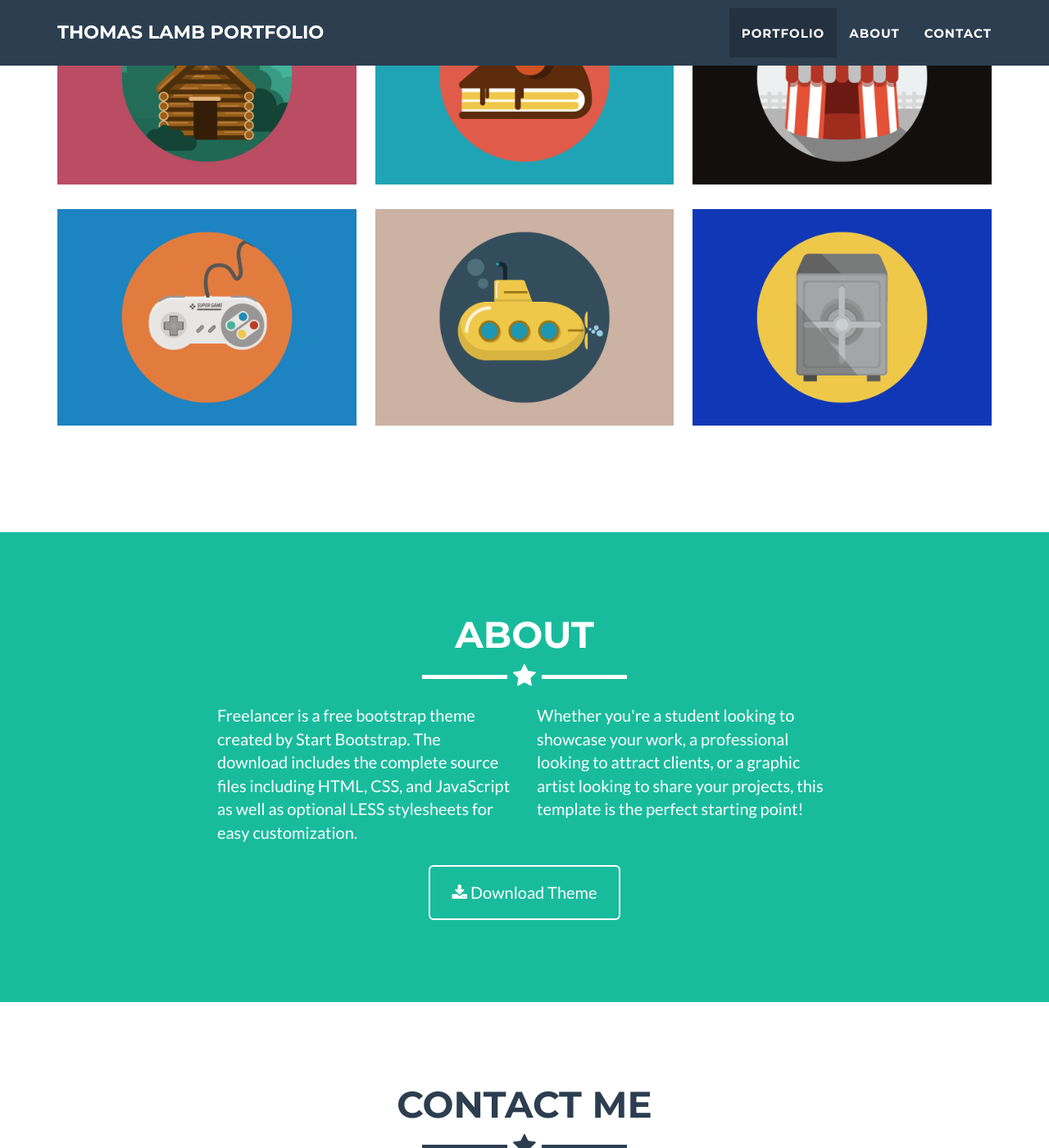
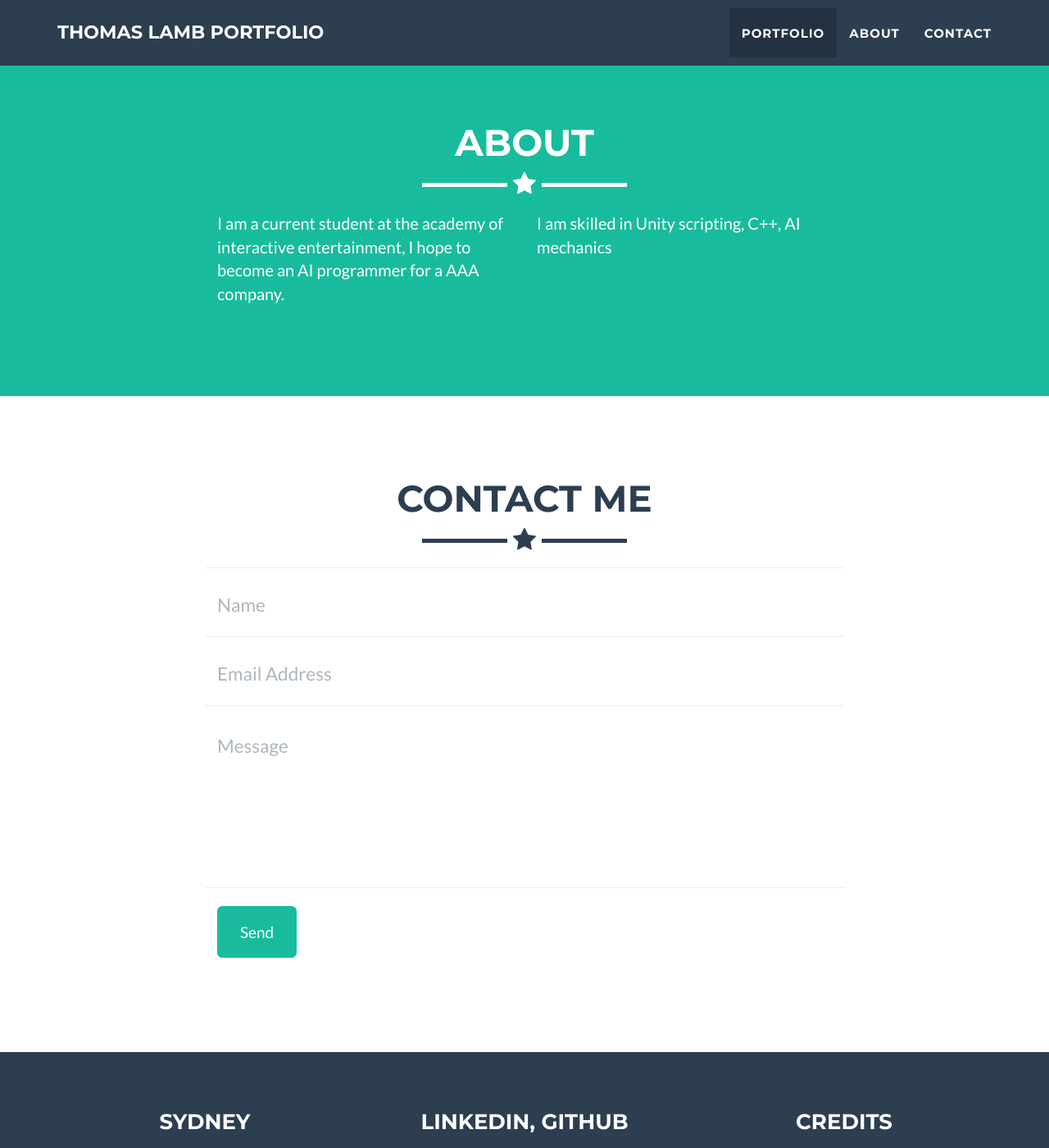
Before and after one commit to ThomasLambProgramming/thomaslamb.dev, a Jekyll site: the page built from _posts/2014-07-18-project-1.markdown, in a window 1280 px wide and 1400 px high, scrolled down 1287 px. Shown: the whole window at 82% size. Built offline with Jekyll 4.4.1, drawn with Linux system fonts in a browser that asks for light colours.

Commit message:
Removed unneeded files

```diff
--- a/_includes/about.html
+++ b/_includes/about.html
@@ -9,15 +9,10 @@
             </div>
             <div class="row">
                 <div class="col-lg-4 col-lg-offset-2">
-                    <p>Freelancer is a free bootstrap theme created by Start Bootstrap. The download includes the complete source files including HTML, CSS, and JavaScript as well as optional LESS stylesheets for easy customization.</p>
+                    <p>I am a current student at the academy of interactive entertainment, I hope to become an AI programmer for a AAA company.</p>
                 </div>
                 <div class="col-lg-4">
-                    <p>Whether you're a student looking to showcase your work, a professional looking to attract clients, or a graphic artist looking to share your projects, this template is the perfect starting point! </p>
-                </div>
-                <div class="col-lg-8 col-lg-offset-2 text-center">
-                    <a href="https://github.com/jeromelachaud/freelancer-theme" class="btn btn-lg btn-outline">
-                        <i class="fa fa-download"></i> Download Theme
-                    </a>
+                    <p>I am skilled in Unity scripting, C++, AI mechanics </p>
                 </div>
             </div>
         </div>
--- a/_includes/contact.html
+++ b/_includes/contact.html
@@ -4,7 +4,7 @@
             <div class="row">
                 <div class="col-lg-12 text-center">
                     <h2>Contact Me</h2>
-                    <hr class="star-primary">
+
                 </div>
             </div>
             <div class="row">
--- a/_includes/header.html
+++ b/_includes/header.html
@@ -3,10 +3,10 @@
   <div class="container">
     <div class="row">
       <div class="col-lg-12">
-        <img class="img-responsive" src="img/profile.png" alt="profile-pic" />
+
         <div class="intro-text">
           <span class="name">{{ site.title }}</span>
-          <hr class="star-light" />
+
           <span class="skills">{{ site.skills }}</span>
         </div>
       </div>
```
Also changed, not shown: screenshot.png (deleted).
